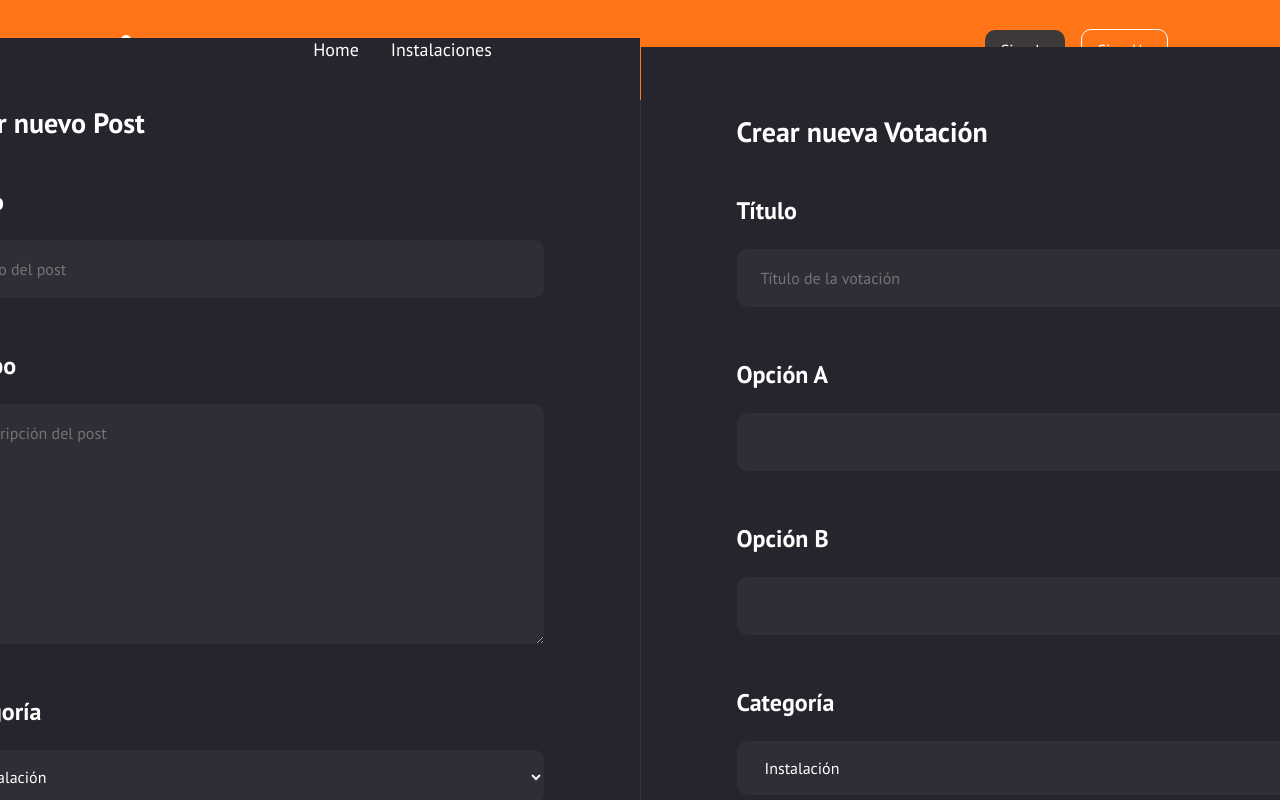
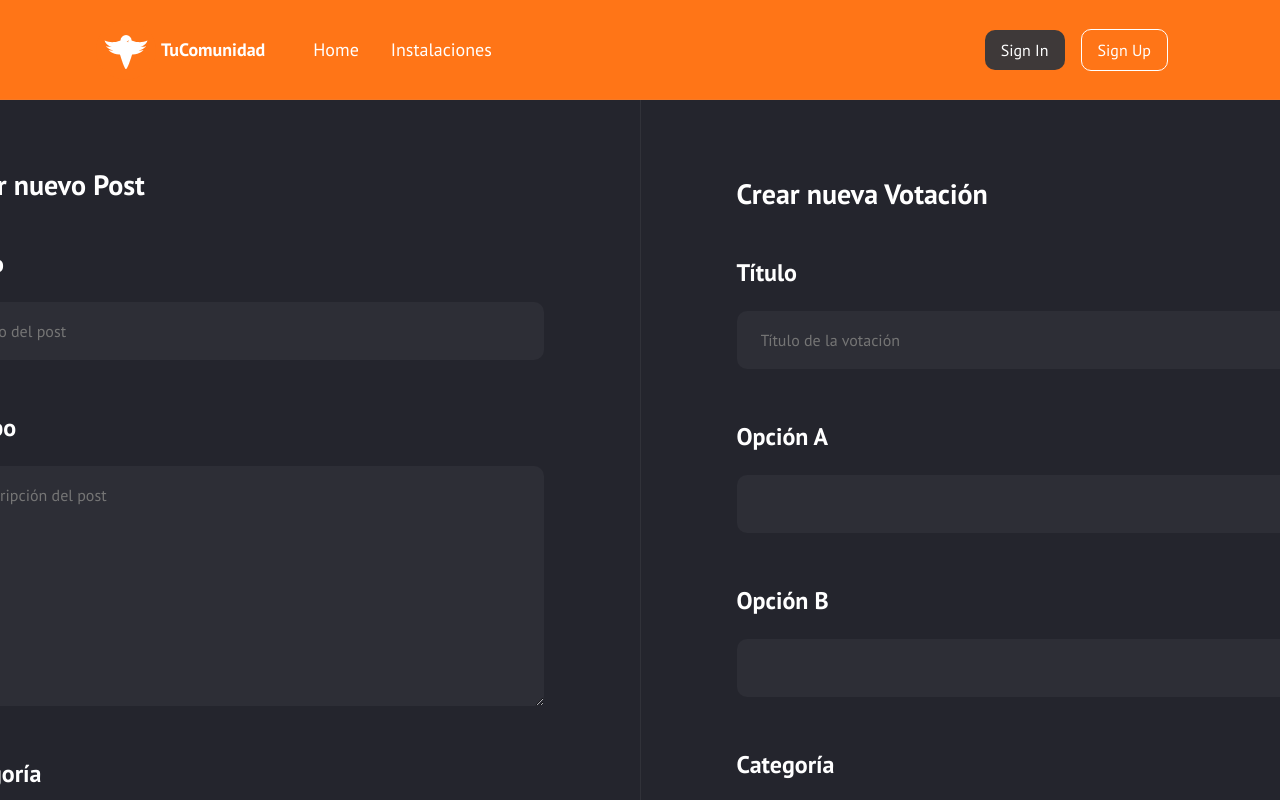
Before and after one commit to huzmgod/ISSTWeb, a React (Create React App) app: page /create in a window 1280 px wide. Shown: the top 800 px of the page. Built offline with nearby package versions, Linux system fonts and the light colour scheme; the HTML template or start-up script is replaced by a standard one; what react-confirm would draw is missing.

Commit message:
more bugs

```diff
--- a/src/components/CardForum/CardVotations.jsx
+++ b/src/components/CardForum/CardVotations.jsx
@@ -50,7 +50,7 @@ export default function CardVotations(props) {
       <CardContent>
 
         <Typography sx={{ fontSize: 14 }} color="text.secondary" gutterBottom>
-          Descripción:
+          Esta votación caduca en 3 dias
         </Typography>
 
         <Typography color="text.secondary">
@@ -62,7 +62,6 @@ export default function CardVotations(props) {
       </CardActions> */}
 
 
-      )
     </Card>
   );
 }
--- a/src/pages/create/create.css
+++ b/src/pages/create/create.css
@@ -112,6 +112,7 @@
   .create{
     padding:2rem 1.5rem !important;
 
+
   }
   .create-container h1{
     flex: 1;
@@ -120,6 +121,7 @@
 
 }
 .cont1{
+
     border-right: 1px solid rgba(165, 165, 165, 0.1);
 }
 .container {
@@ -128,6 +130,6 @@
   align-items: center;
   justify-content: center;
   width: 100%;
-  height: 100vh;
+  height: 100%;
   background: var(--color-footer);
 }
--- a/src/pages/login/login.css
+++ b/src/pages/login/login.css
@@ -5,6 +5,7 @@
   justify-content: center;
   align-items: center;
   width: 100%;
+  min-height: calc(100vh - 300px);
 }
 
 .login-container {
```
